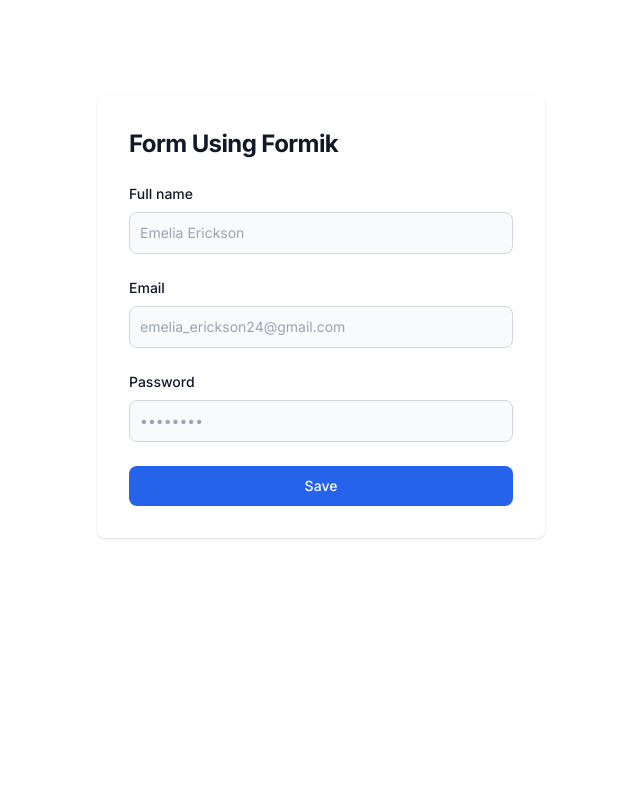
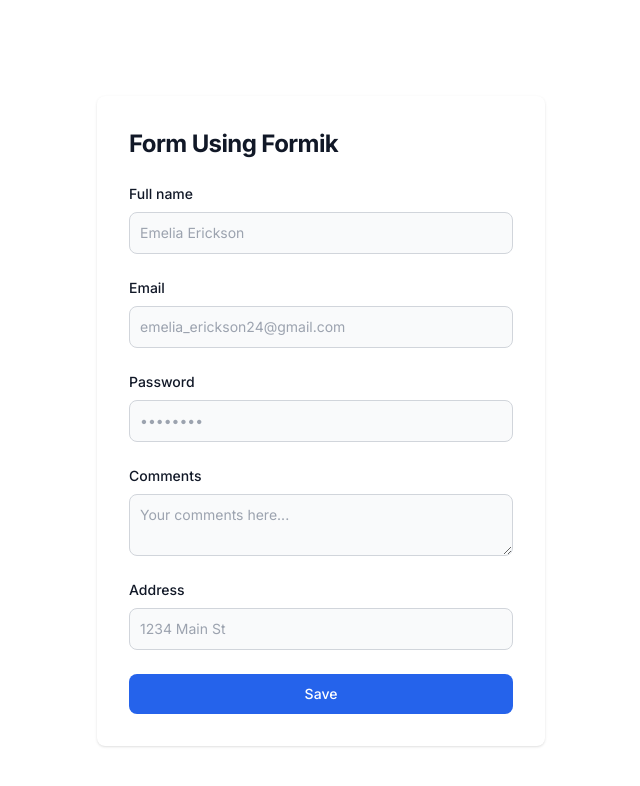
Before and after one commit to AnushkaKohli/Learning-React-Formik, a Next.js app: page / in a window 1280 px wide. Shown: the top 786 px of the page, without its empty margins (319-959 px from the left). Built offline with nearby package versions, Linux system fonts and the light colour scheme.

Commit message:
render props

```diff
--- a/components/NewForm-formikComp.tsx
+++ b/components/NewForm-formikComp.tsx
@@ -8,6 +8,8 @@
     name: "",
     email: "",
     password: "",
+    comments: "",
+    address: "",
 }
 
 const onSubmit = (values: any) => {
@@ -24,6 +26,8 @@
         .matches(/[0-9]/, "Password must contain at least one number")
         .matches(/[@$!%*?&]/, "Password must contain at least one special character")
         .required("Required"),
+    comments: Yup.string().required("Required"),
+    address: Yup.string().required("Required"),
 });
 
 const NewForm_formikComp = () => {
@@ -82,6 +86,58 @@
                     />
                     <ErrorMessage name="password" component="div" className="text-red-500 text-sm mt-1" />
                 </div>
+                <div>
+                    <label
+                        htmlFor="comments"
+                        className="block mb-2 text-sm font-medium text-gray-900 dark:text-white"
+                    >
+                        Comments
+                    </label>
+                    <Field
+                        as="textarea"
+                        id="comments"
+                        name="comments"
+                        placeholder="Your comments here..."
+                        className="bg-gray-50 border border-gray-300 text-gray-900 sm:text-sm rounded-lg focus:ring-blue-600 focus:border-blue-600 block w-full p-2.5 dark:bg-gray-700 dark:border-gray-600 dark:placeholder-gray-400 dark:text-white dark:focus:ring-blue-500 dark:focus:border-blue-500"
+                    />
+                    <ErrorMessage name="comments">
+                        {(errorMsg) =>
+                            <div className="text-red-500 text-sm mt-1">{errorMsg}</div>
+                        }
+                    </ErrorMessage>
+                </div>
+                <div>
+                    <label
+                        htmlFor="address"
+                        className="block mb-2 text-sm font-medium text-gray-900 dark:text-white"
+                    >
+                        Address
+                    </label>
+                    <Field name="address">
+                        {
+                            (props: any) => {
+                                const { field, form, meta } = props;
+                                return (
+                                    <div>
+                                        <input
+                                            type="text"
+                                            id="address"
+                                            name="address"
+                                            placeholder="1234 Main St"
+                                            {...field}
+                                            className="bg-gray-50 border border-gray-300 text-gray-900 sm:text-sm rounded-lg focus:ring-blue-600 focus:border-blue-600 block w-full p-2.5 dark:bg-gray-700 dark:border-gray-600 dark:placeholder-gray-400 dark:text-white dark:focus:ring-blue-500 dark:focus:border-blue-500"
+                                        />
+                                        {meta.touched && meta.error && (
+                                            <div className="text-red-500 text-sm mt-1">
+                                                {meta.error}
+                                            </div>
+                                        )}
+                                    </div>
+                                );
+                            }
+                        }
+                    </Field>
+                </div>
                 <button
                     type="submit"
                     className="w-full text-white bg-blue-600 hover:bg-blue-700 focus:ring-4 focus:outline-none focus:ring-blue-300 font-medium rounded-lg text-sm px-5 py-2.5 text-center dark:bg-blue-600 dark:hover:bg-blue-700 dark:focus:ring-blue-800"
```
Also changed, not shown: 1 other file (tests, documents, lock files or other folders).
